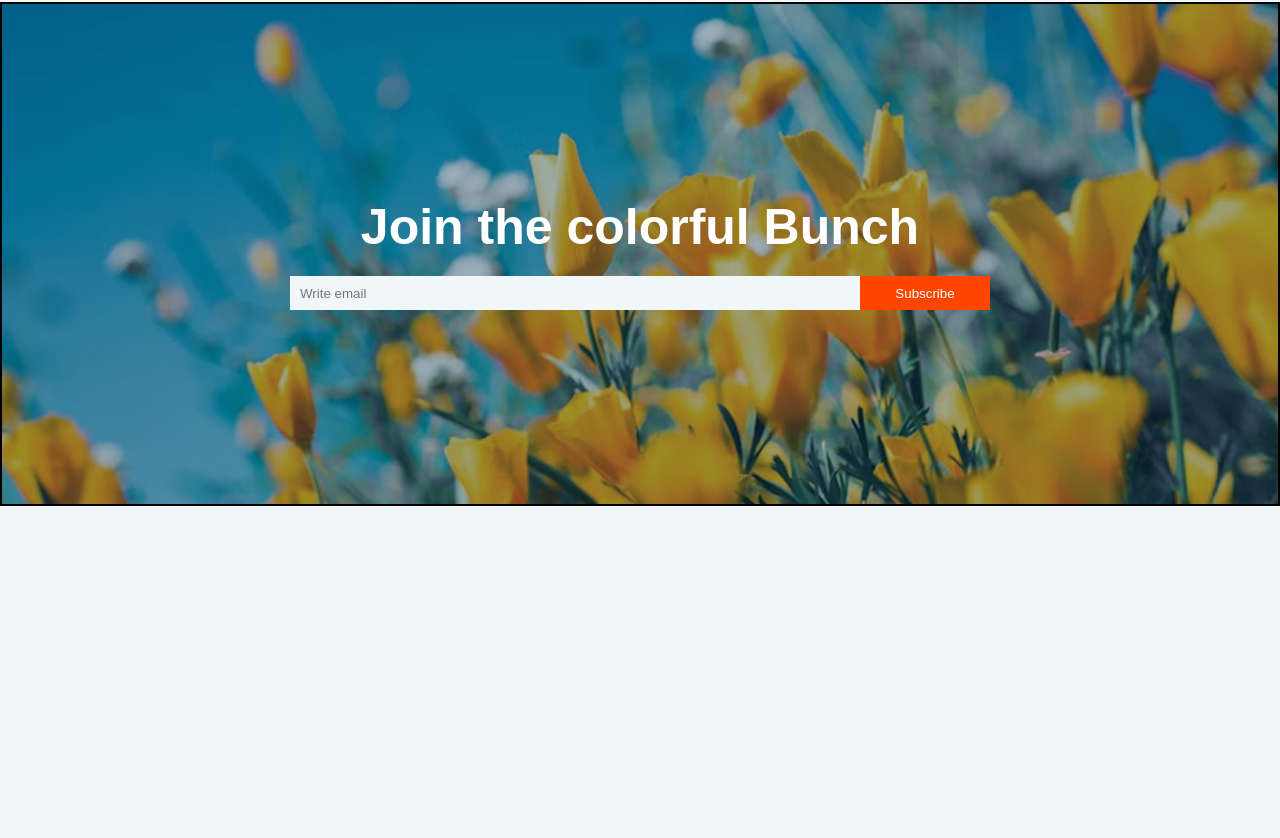
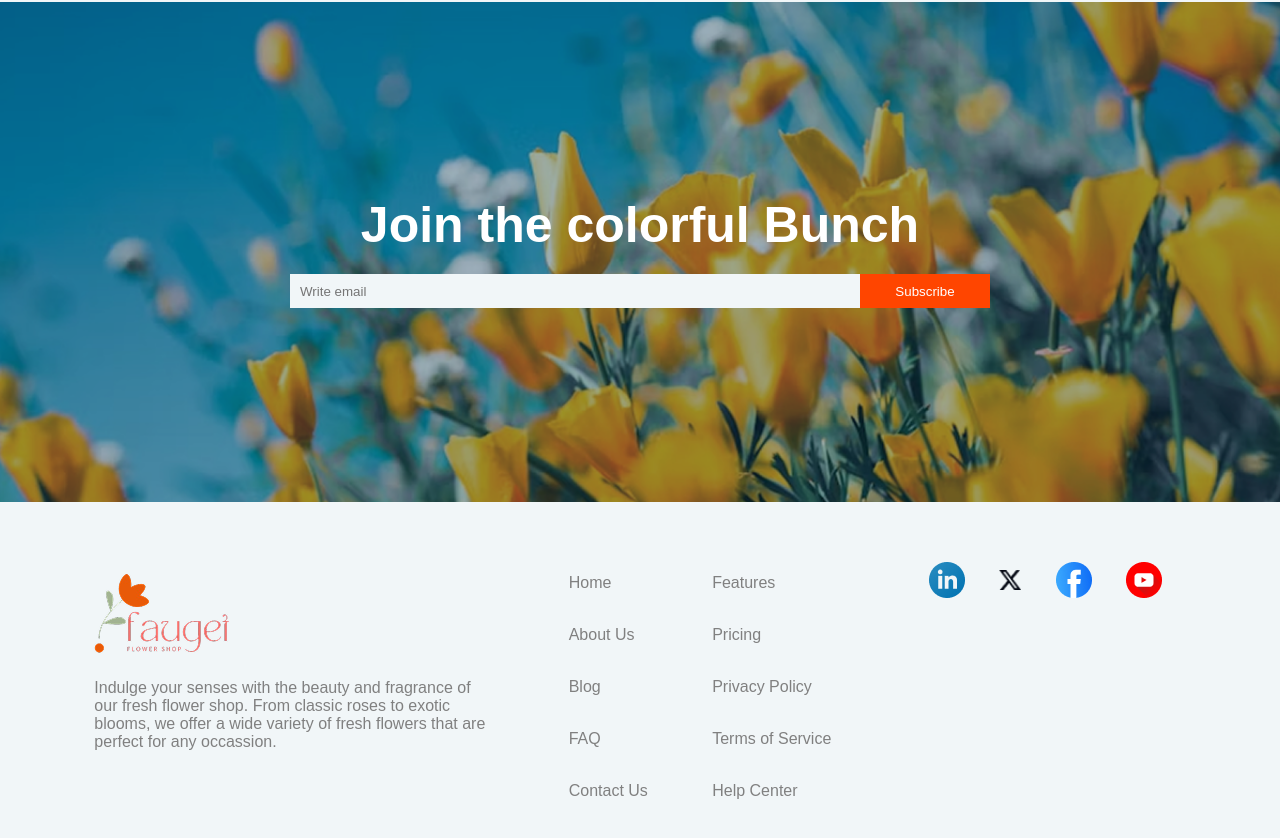
Before and after one commit to Lamisa-13/assignment2, a plain HTML site: page index.html in a window 1280 px wide. Shown: the part 3027-3865 px from the top of the page. Before the commit the page ends 3613 px from the top, so only its background shows below. Drawn offline with Linux system fonts and the light colour scheme.

Commit message:
Final commit

```diff
--- a/index.html
+++ b/index.html
@@ -150,11 +150,36 @@
                 <input type="email" placeholder="Write email">
                 <button>Subscribe</button>
             </div>
-
         </section>
     </main>
     <footer>
-
+        <div class="f1">
+            <img src="assets/logo.png" alt="image of a logo">
+            <p>
+                Indulge your senses with the beauty and fragrance of our fresh flower shop. From classic roses to exotic
+                blooms, we offer a wide variety of fresh flowers that are perfect for any occassion.
+            </p>
+        </div>
+        <div class="f2">
+            <a href="#">Home</a>
+            <a href="#">About Us</a>
+            <a href="#">Blog</a>
+            <a href="#">FAQ</a>
+            <a href="#">Contact Us</a>
+        </div>
+        <div class="f3">
+            <a href="#">Features</a>
+            <a href="#">Pricing</a>
+            <a href="#">Privacy Policy</a>
+            <a href="#">Terms of Service</a>
+            <a href="#">Help Center</a>
+        </div>
+        <div class="f4">
+            <img src="assets/icon-linkedin.png" alt="linkedin logo">
+            <img id = "twitter" src="assets/icon-twitter.png" alt="twitter logo">
+            <img src="assets/icon-facebook.png" alt="facebook logo">
+            <img src="assets/icon-youtube.png" alt="youtube logo">
+        </div>
     </footer>
 </body>
 </html>
--- a/styles.css
+++ b/styles.css
@@ -337,7 +337,7 @@ header nav .nav-container .cart{
 }
 
 .sixth-part{
-    border: 2px solid black;
+    /* border: 2px solid black; */
     background-image: url("assets/news-letter-bg.png");
     height: 500px;
     background-repeat: no-repeat;
@@ -349,7 +349,7 @@ header nav .nav-container .cart{
     flex-direction: column;
     gap: 20px;
     margin-top: 150px;
-    margin-bottom: 80px;
+
 }
 
 .sixth-part h1{
@@ -384,3 +384,132 @@ header nav .nav-container .cart{
 .sixth-part .subscribe input:focus{
     outline: none;
 }
+
+
+footer{
+    /* border: 2px solid black; */
+    display: flex;
+    justify-content: space-evenly;
+    align-items: flex-start;
+    background-color: transparent;
+    padding: 20px;
+    margin-top: 40px;
+    margin-bottom: 40px;
+
+}
+
+footer .f1{
+    width: 400px;
+    color: gray;
+    padding: 10px;
+}
+footer .f1 p{
+    margin-top: 20px;
+}
+
+footer .f2{
+    display: flex;
+    flex-direction: column;
+    color: gray;
+    height: 250px;
+    justify-content: space-around;
+    align-items: flex-start;
+    gap: 10px;
+    /* border: 2px solid red; */
+}
+
+footer .f2 a{
+    text-decoration: none;
+    color: gray;
+}
+
+footer .f3{
+    display: flex;
+    flex-direction: column;
+    justify-content: space-around;
+    height: 250px;
+    /* border: 2px solid blue; */
+    gap: 10px;
+}
+footer .f3 a{
+    text-decoration: none;
+    color: gray;
+}
+
+footer .f4{
+    display: flex;
+    width: 300px;
+    justify-content: space-evenly;
+    align-items: center;
+}
+
+
+#twitter{
+    height: 20px;
+}
+
+@media screen and (max-width: 430px){
+    header nav{
+        justify-content: space-between;
+    }
+    header nav .nav-container .nav-links{
+        display: none;
+
+    }
+    header nav .nav-container{
+        justify-content: end;
+        margin-right: 50px;
+    }
+
+    header nav .nav-container .cart{
+        /* border: 2px solid red; */
+        justify-content: space-evenly;
+        width: 150px;
+    }
+    header nav img{
+        margin-left: 50px;
+    }
+
+    .first-part{
+        width: 1200px;
+        height: 1200px;
+        gap: 70px;
+        flex-direction: column;
+        align-items: start;
+        /* border: 2px solid black; */
+        justify-content: center;
+    }
+
+    .first-part .paragraph{
+        /* border: 2px solid red; */
+        order: 4;
+        transform: scale(1.5);
+        margin-left: 150px;
+    }
+    .first-part img{
+        width: 1200px;
+        order: 1;
+    }
+
+    .second-part h1, .second-part p{
+        transform: scale(1.7);
+    }
+    .second-part p{
+        width: 50%;
+        margin: 20px;
+    }
+
+    .second-part .plant-grid{
+        grid-template-columns: repeat(2, 400px);
+        grid-template-rows: repeat(4, 1fr);
+        margin-left: 300px;
+    }
+    .third-part{
+        flex-direction: column;
+        justify-content: center;
+        align-items: center;
+        margin-top: 300px;
+        margin-bottom: 600px;
+    }
+
+}
```
